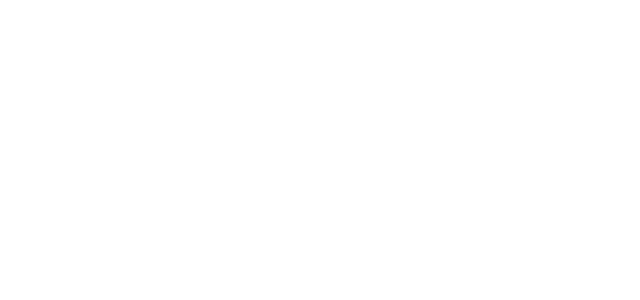
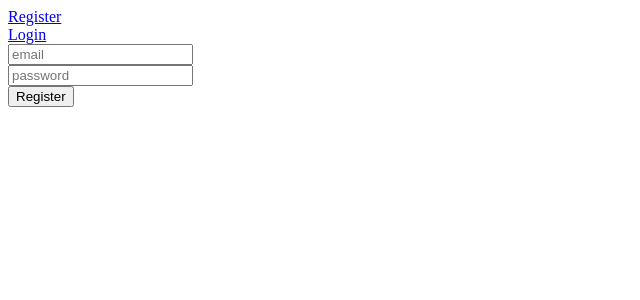
Before and after one commit to nik1999777/jwt-auth-graphQL, a React (Vite) app in the folder client/: page /register in a window 1280 px wide. Before the commit this address had no page. Shown: the top 300 px of the page, without its empty margins (0-640 px from the left). Built offline with nearby package versions, Linux system fonts and the light colour scheme.

Commit message:
Create Register page and fix server - UserResolver

```diff
--- a/client/src/Routes.tsx
+++ b/client/src/Routes.tsx
@@ -1,11 +1,28 @@
-import { Route, Routes, BrowserRouter } from "react-router-dom";
+import { Route, Routes, BrowserRouter, Link } from "react-router-dom";
+import { Home } from "./pages/Home";
+import { Login } from "./pages/Login";
+import { Register } from "./pages/Register";
 
 export const Routing: React.FC = () => {
   return (
     <BrowserRouter>
-      <Routes>
-        <Route path='/' element={<div>yo</div>} />
-      </Routes>
+      <div>
+        <header>
+          <div>
+            <div>
+              <Link to='/register'>Register</Link>
+            </div>
+            <div>
+              <Link to='/login'>Login</Link>
+            </div>
+          </div>
+        </header>
+        <Routes>
+          <Route path='/' element={<Home />} />
+          <Route path='/register' element={<Register />} />
+          <Route path='/login' element={<Login />} />
+        </Routes>
+      </div>
     </BrowserRouter>
   );
 };
--- a/client/src/generated/graphql.tsx
+++ b/client/src/generated/graphql.tsx
@@ -18,16 +18,25 @@
 export type LoginResponse = {
   __typename?: 'LoginResponse';
   accessToken: Scalars['String'];
+  user: User;
 };
 
 export type Mutation = {
   __typename?: 'Mutation';
   login: LoginResponse;
+  logout: Scalars['Boolean'];
+  register: Scalars['Boolean'];
   revokeRefreshTokensForUser: Scalars['Boolean'];
 };
 
 
 export type MutationLoginArgs = {
+  email: Scalars['String'];
+  password: Scalars['String'];
+};
+
+
+export type MutationRegisterArgs = {
   email: Scalars['String'];
   password: Scalars['String'];
 };
@@ -41,6 +50,7 @@
   __typename?: 'Query';
   bye: Scalars['String'];
   hello: Scalars['String'];
+  me?: Maybe<User>;
   users: Array<User>;
 };
 
@@ -54,6 +64,14 @@
 
 
 export type HelloQuery = { __typename?: 'Query', hello: string };
+
+export type RegisterMutationVariables = Exact<{
+  email: Scalars['String'];
+  password: Scalars['String'];
+}>;
+
+
+export type RegisterMutation = { __typename?: 'Mutation', register: boolean };
 
 
 export const HelloDocument = gql`
@@ -88,3 +106,35 @@
 export type HelloQueryHookResult = ReturnType<typeof useHelloQuery>;
 export type HelloLazyQueryHookResult = ReturnType<typeof useHelloLazyQuery>;
 export type HelloQueryResult = Apollo.QueryResult<HelloQuery, HelloQueryVariables>;
+export const RegisterDocument = gql`
+    mutation Register($email: String!, $password: String!) {
+  register(email: $email, password: $password)
+}
+    `;
+export type RegisterMutationFn = Apollo.MutationFunction<RegisterMutation, RegisterMutationVariables>;
+
+/**
+ * __useRegisterMutation__
+ *
+ * To run a mutation, you first call `useRegisterMutation` within a React component and pass it any options that fit your needs.
+ * When your component renders, `useRegisterMutation` returns a tuple that includes:
+ * - A mutate function that you can call at any time to execute the mutation
+ * - An object with fields that represent the current status of the mutation's execution
+ *
+ * @param baseOptions options that will be passed into the mutation, supported options are listed on: https://www.apollographql.com/docs/react/api/react-hooks/#options-2;
+ *
+ * @example
+ * const [registerMutation, { data, loading, error }] = useRegisterMutation({
+ *   variables: {
+ *      email: // value for 'email'
+ *      password: // value for 'password'
+ *   },
+ * });
+ */
+export function useRegisterMutation(baseOptions?: Apollo.MutationHookOptions<RegisterMutation, RegisterMutationVariables>) {
+        const options = {...defaultOptions, ...baseOptions}
+        return Apollo.useMutation<RegisterMutation, RegisterMutationVariables>(RegisterDocument, options);
+      }
+export type RegisterMutationHookResult = ReturnType<typeof useRegisterMutation>;
+export type RegisterMutationResult = Apollo.MutationResult<RegisterMutation>;
+export type RegisterMutationOptions = Apollo.BaseMutationOptions<RegisterMutation, RegisterMutationVariables>;
--- /dev/null
+++ b/client/src/graphql/register.graphql
@@ -0,0 +1,3 @@
+mutation Register($email: String!, $password: String!) {
+  register(email: $email, password: $password)
+}
--- /dev/null
+++ b/client/src/pages/Home.tsx
@@ -0,0 +1,3 @@
+export const Home: React.FC = () => {
+  return <div>Home page</div>;
+};
--- /dev/null
+++ b/client/src/pages/Login.tsx
@@ -0,0 +1,3 @@
+export const Login: React.FC = () => {
+  return <div>Login</div>;
+};
--- /dev/null
+++ b/client/src/pages/Register.tsx
@@ -0,0 +1,38 @@
+import { useState } from "react";
+import { useRegisterMutation } from "../generated/graphql";
+
+export const Register: React.FC = () => {
+  const [email, setEmail] = useState("");
+  const [password, setPassword] = useState("");
+  const [register] = useRegisterMutation();
+
+  return (
+    <form
+      onSubmit={async e => {
+        e.preventDefault();
+        const response = await register({
+          variables: { email, password },
+        });
+
+        console.log(response);
+      }}
+    >
+      <div>
+        <input
+          value={email}
+          placeholder='email'
+          onChange={e => setEmail(e.target.value)}
+        />
+      </div>
+      <div>
+        <input
+          type='password'
+          value={password}
+          placeholder='password'
+          onChange={e => setPassword(e.target.value)}
+        />
+      </div>
+      <button type='submit'>Register</button>
+    </form>
+  );
+};
```
Also changed, not shown: 1 other file (tests, documents, lock files or other folders).
